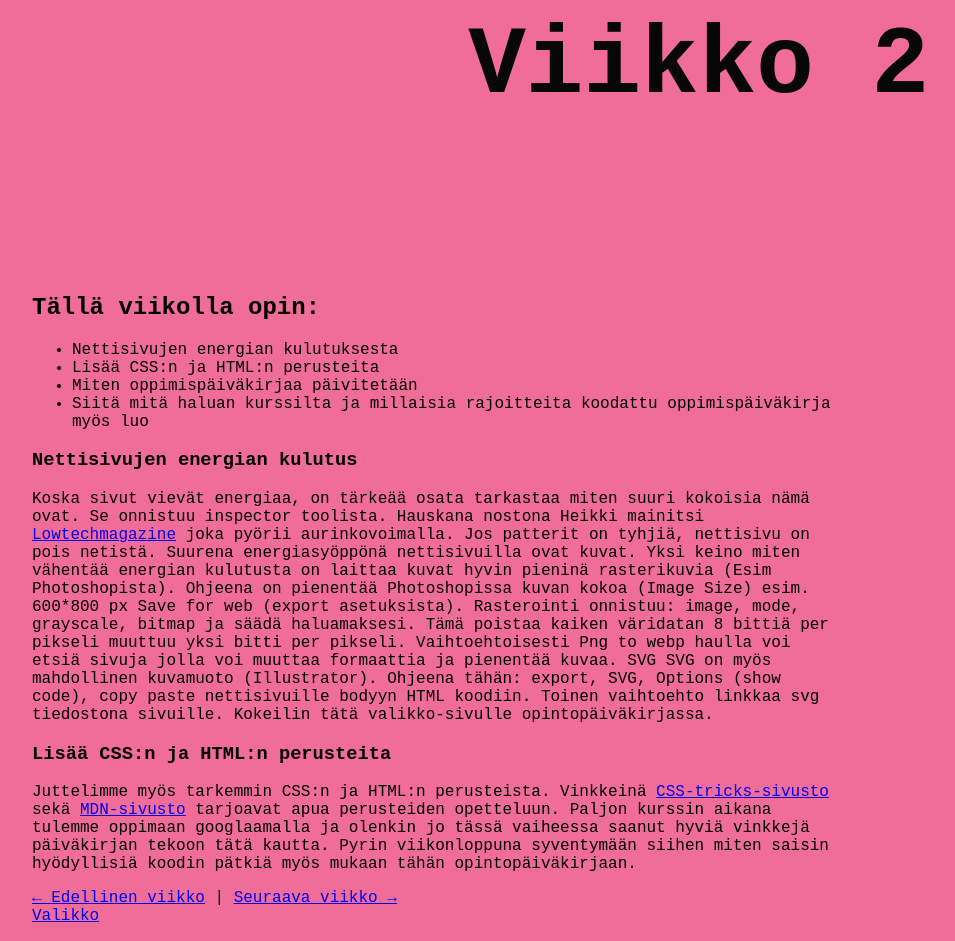
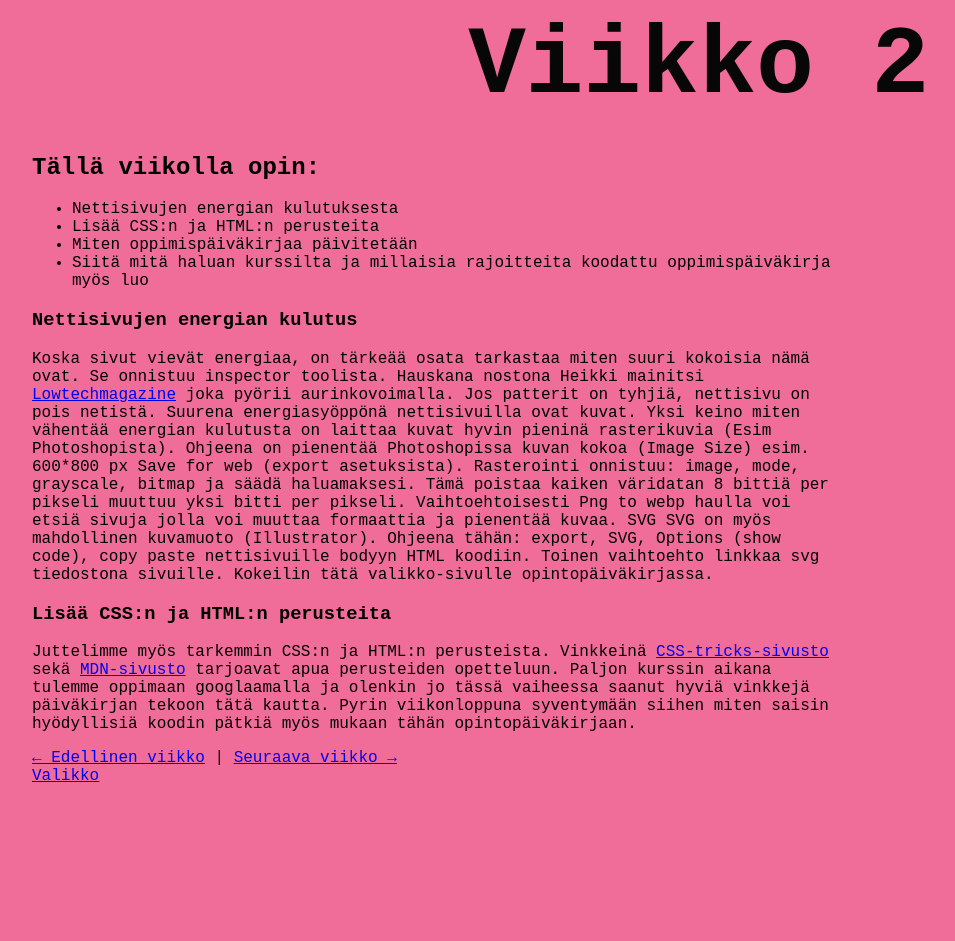
Before and after one commit to helmilot/oppimispaivakirja, a plain HTML site: page viikko2.html in a window 1280 px wide. Shown: the top 941 px of the page, without its empty margins (208-1163 px from the left). After the commit the page ends 801 px from the top, so only its background shows below. Drawn offline with Linux system fonts and the light colour scheme.

Commit message:
Update viikko2.html
efef

```diff
--- a/viikko2.html
+++ b/viikko2.html
@@ -16,10 +16,6 @@
         max-width:800px;
         margin: 0 auto;
         font-family:'Courier New'
-      }
-
-      .text {
-      margin-top:20%;
       }
 
     .yks {
```
